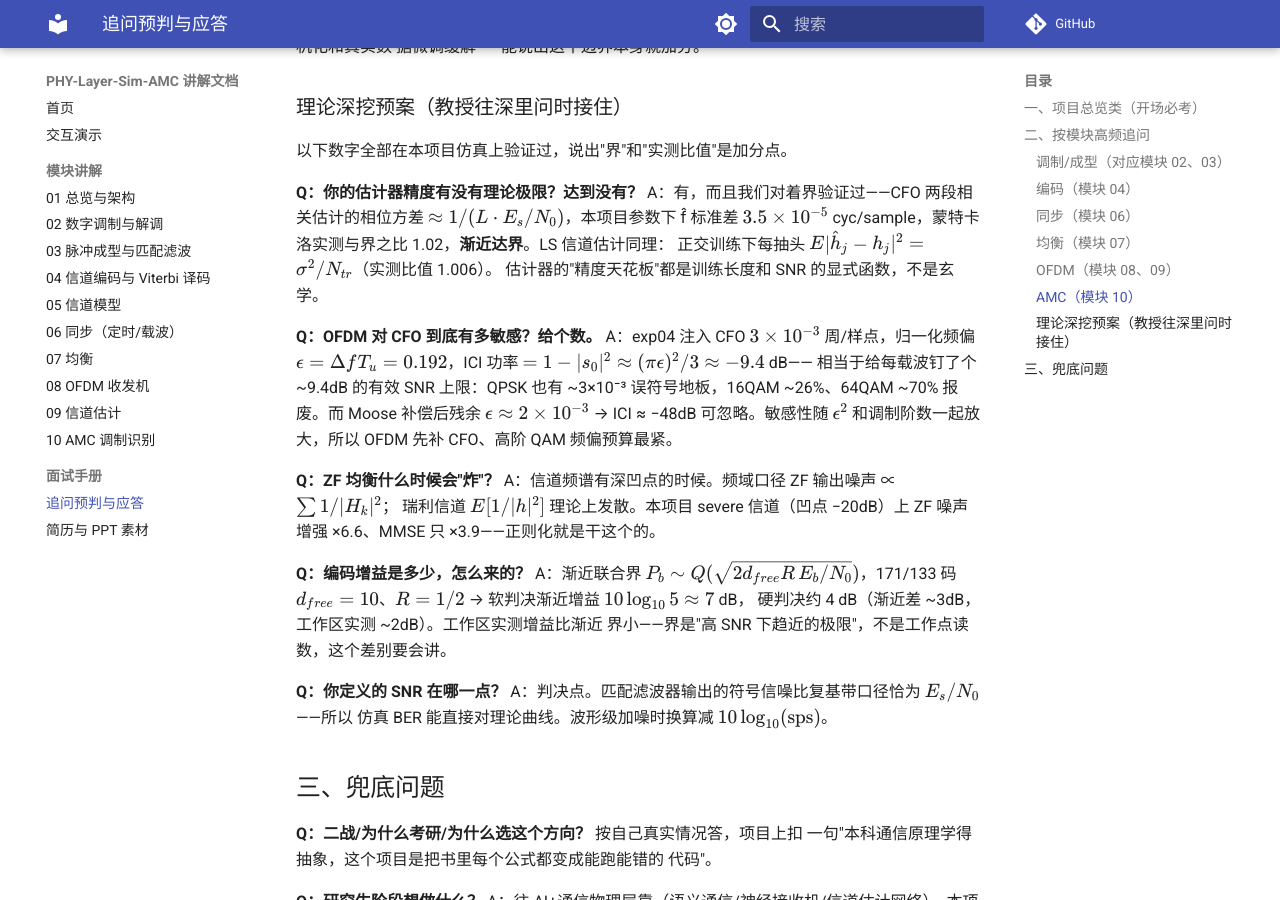
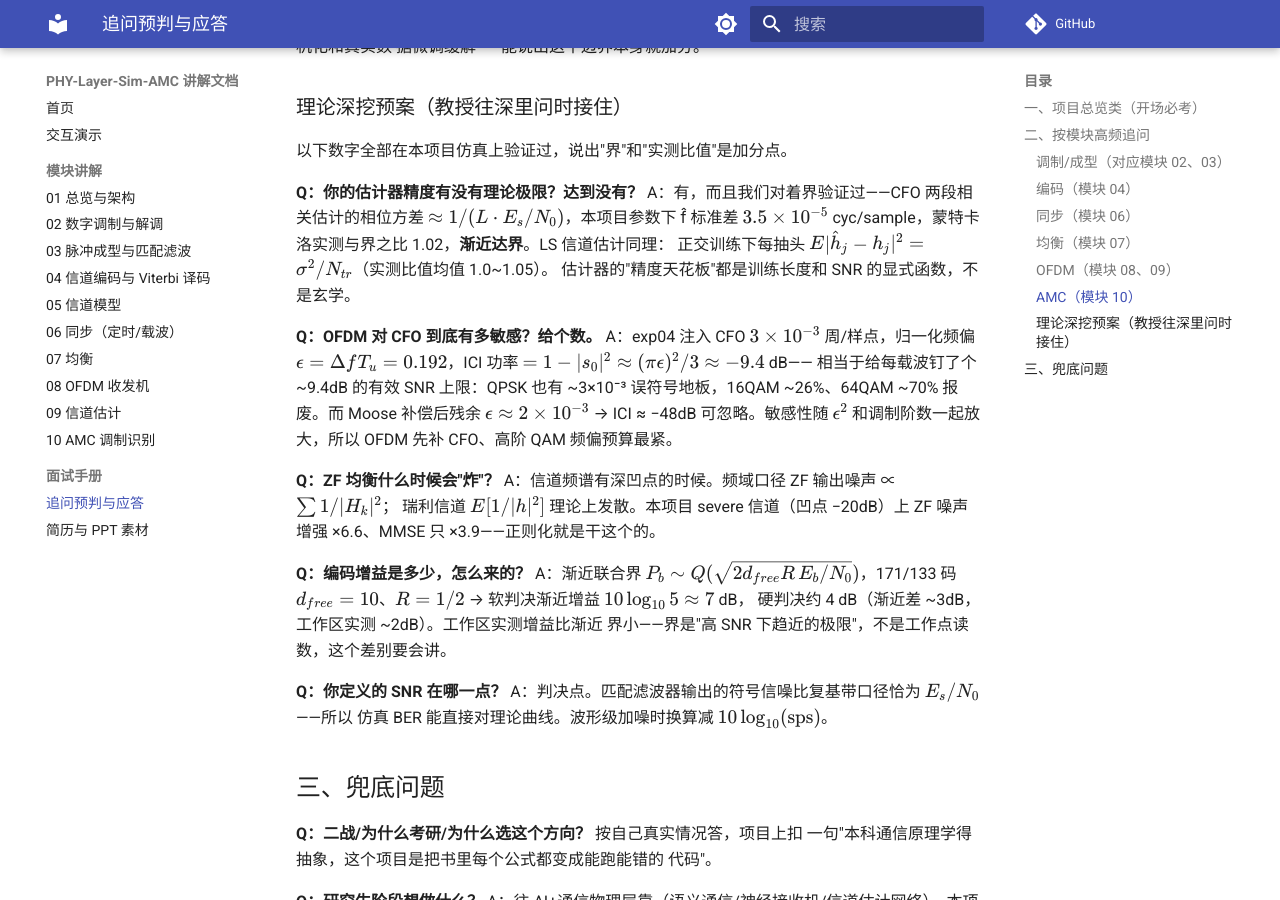
Before and after one commit to YZml1507/phy-layer-sim-amc, an MkDocs documentation site: the page built from docs/interview/qa-handbook.md, in a window 1280 px wide and 900 px high, scrolled down 2286 px. Built offline with MkDocs 1.6.1 and Material for MkDocs 9.7.7, drawn with Linux system fonts in a browser that asks for light colours; comment, search, counter and statistics services are not loaded.

Commit message:
docs(qa): LS 实测比值口径同步为均值 1.0~1.05（与模块09一致）
Co-Authored-By: Devin AI <158243242+devin-ai-integration[bot]@users.noreply.github.com>

```diff
--- a/docs/interview/qa-handbook.md
+++ b/docs/interview/qa-handbook.md
@@ -118,7 +118,7 @@ A：有 gap（仿真缺相位噪声/IQ 不平衡/功放非线性），用域随
 A：有，而且我们对着界验证过——CFO 两段相关估计的相位方差
 $\approx1/(L\cdot E_s/N_0)$，本项目参数下 f̂ 标准差 $3.5\times10^{-5}$
 cyc/sample，蒙特卡洛实测与界之比 1.02，**渐近达界**。LS 信道估计同理：
-正交训练下每抽头 $E|\hat h_j-h_j|^2=\sigma^2/N_{tr}$（实测比值 1.006）。
+正交训练下每抽头 $E|\hat h_j-h_j|^2=\sigma^2/N_{tr}$（实测比值均值 1.0~1.05）。
 估计器的"精度天花板"都是训练长度和 SNR 的显式函数，不是玄学。
 
 **Q：OFDM 对 CFO 到底有多敏感？给个数。**
```
